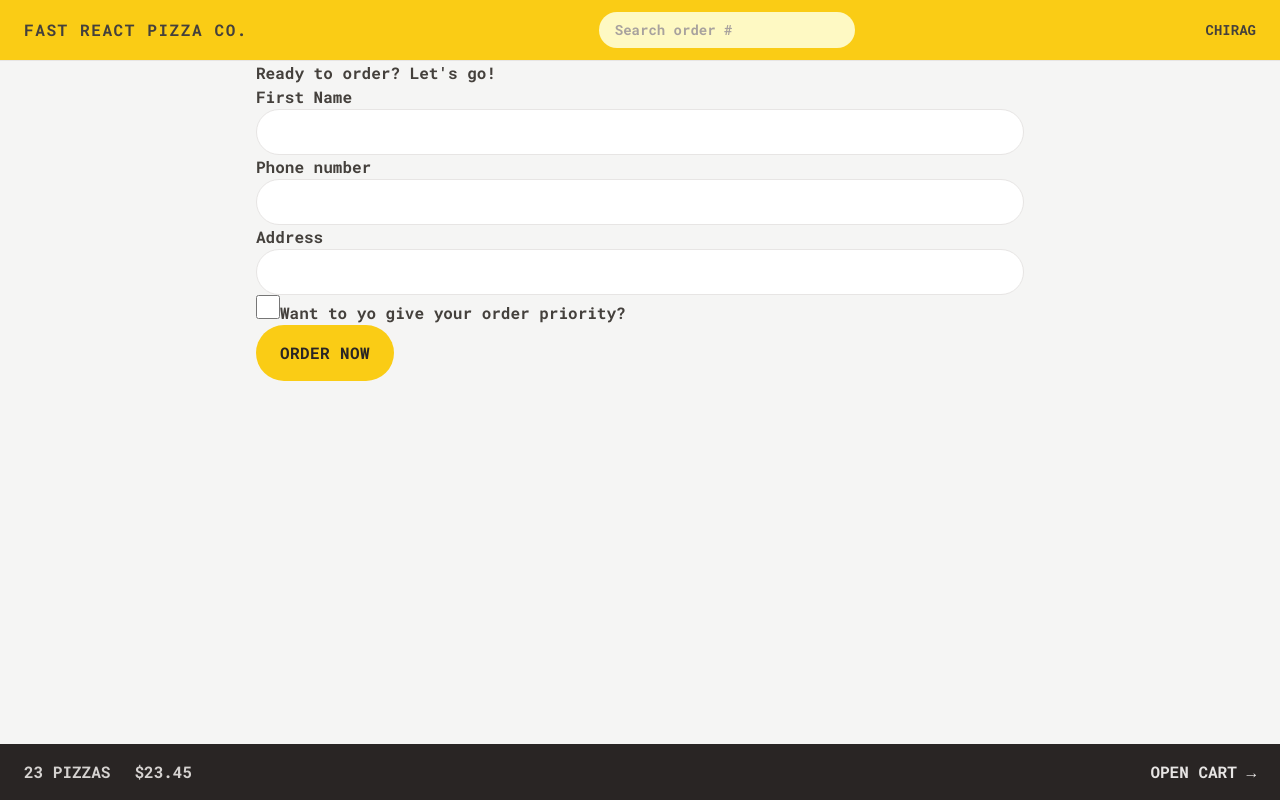
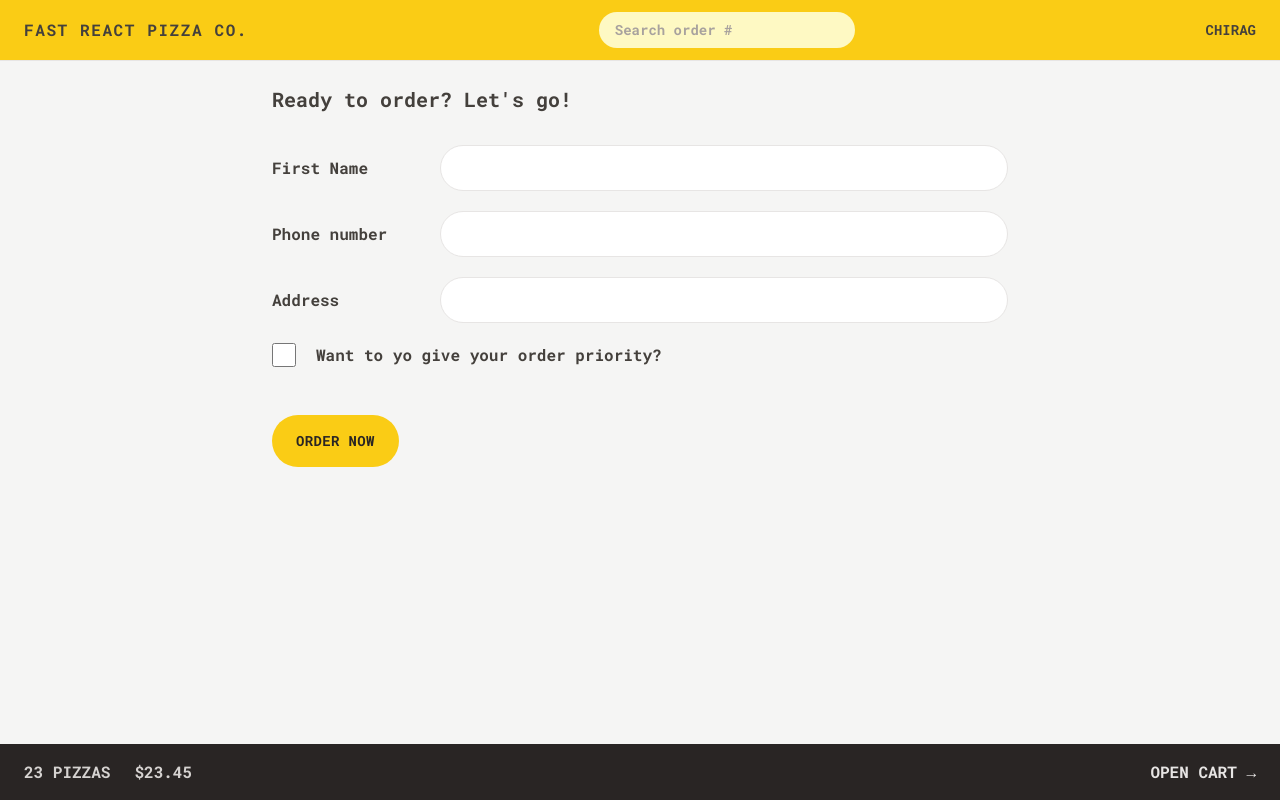
Before and after one commit to Chiragadve/fast-react-pizza, a React (Vite) app: page /order/new in a window 1280 px wide. Built offline with nearby package versions, Linux system fonts and the light colour scheme.

Commit message:
Styling with tailwind

```diff
--- a/src/features/cart/Cart.jsx
+++ b/src/features/cart/Cart.jsx
@@ -35,16 +35,17 @@
     <div className="px-4 py-3">
       <LinkButton to="/menu">&larr; Back to menu</LinkButton>
       <h2 className="mt-7 text-xl font-semibold">Your cart, %NAME%</h2>
-      <ul>
+
+      <ul className="mt-3 divide-y divide-stone-200 border-b">
         {cart.map((item) => (
           <CartItem item={item} key={item.key} />
         ))}
       </ul>
-      <div>
+      <div className="mt-6 space-x-2">
         <Button type="primary" to="/order/new">
           Order pizzas
         </Button>
-        <button>Clear cart</button>
+        <Button type="secondary">Clear cart</Button>
       </div>
     </div>
   );
--- a/src/features/cart/CartItem.jsx
+++ b/src/features/cart/CartItem.jsx
@@ -1,15 +1,17 @@
+import Button from "../../ui/Button";
 import { formatCurrency } from "../../utils/helpers";
 
 function CartItem({ item }) {
   const { pizzaId, name, quantity, totalPrice } = item;
 
   return (
-    <li>
-      <p>
+    <li className="py-3 sm:flex sm:items-center sm:justify-between sm:gap-6">
+      <p className="mb-1 sm:mb-0">
         {quantity}&times; {name}
       </p>
-      <div>
-        <p>{formatCurrency(totalPrice)}</p>
+      <div className="flex items-center justify-between">
+        <p className="text-sm font-bold">{formatCurrency(totalPrice)}</p>
+        <Button type="small">Delete</Button>
       </div>
     </li>
   );
--- a/src/features/order/CreateOrder.jsx
+++ b/src/features/order/CreateOrder.jsx
@@ -49,31 +49,40 @@
   const cart = fakeCart;
 
   return (
-    <div>
-      <h2>Ready to order? Let's go!</h2>
+    <div className="px-4 py-6">
+      <h2 className="mb-8 text-xl font-semibold">Ready to order? Let's go!</h2>
 
       <Form method="POST">
-        <div>
-          <label>First Name</label>
-          <input className="input" type="text" name="customer" required />
+        <div className="mb-5 flex flex-col gap-2 sm:flex-row sm:items-center">
+          <label className="sm:basis-40">First Name</label>
+          <input className="input grow" type="text" name="customer" required />
         </div>
 
-        <div>
-          <label>Phone number</label>
-          <div>
-            <input className="input" type="tel" name="phone" required />
-          </div>
-          {formErrors?.phone && <p>{formErrors.phone}</p>}
-        </div>
-
-        <div>
-          <label>Address</label>
-          <div>
-            <input className="input" type="text" name="address" required />
+        <div className="mb-5 flex flex-col gap-2 sm:flex-row sm:items-center">
+          <label className="sm:basis-40">Phone number</label>
+          <div className="grow">
+            <input className="input w-full" type="tel" name="phone" required />
+            {formErrors?.phone && (
+              <p className="mt-2 rounded-md bg-red-100 p-2 text-xs text-red-700">
+                {formErrors.phone}
+              </p>
+            )}
           </div>
         </div>
 
-        <div>
+        <div className="mb-5 flex flex-col gap-2 sm:flex-row sm:items-center">
+          <label className="sm:basis-40">Address</label>
+          <div className="grow">
+            <input
+              className="input w-full"
+              type="text"
+              name="address"
+              required
+            />
+          </div>
+        </div>
+
+        <div className="mb-12 flex items-center gap-5">
           <input
             className="focus: h-6 w-6 accent-yellow-400 ring-offset-2 focus:outline-none focus:ring focus:ring-yellow-400"
             type="checkbox"
@@ -82,7 +91,9 @@
             // value={withPriority}
             // onChange={(e) => setWithPriority(e.target.checked)}
           />
-          <label htmlFor="priority">Want to yo give your order priority?</label>
+          <label className="font-medium" htmlFor="priority">
+            Want to yo give your order priority?
+          </label>
         </div>
 
         <div>
--- a/src/features/order/Order.jsx
+++ b/src/features/order/Order.jsx
@@ -23,7 +23,7 @@
   const deliveryIn = calcMinutesLeft(estimatedDelivery);
 
   return (
-    <div>
+    <div className="px-4 py-6">
       <div>
         <h2>Status</h2>
 
--- a/src/index.css
+++ b/src/index.css
@@ -4,7 +4,7 @@
 
 @layer components {
   .input {
-    @apply w-full rounded-full border border-stone-200 px-4 py-2 text-sm transition-all duration-300 placeholder:text-stone-400 focus:outline-none focus:ring focus:ring-yellow-400 sm:py-4 md:px-6 md:py-3;
+    @apply rounded-full border border-stone-200 px-4 py-2 text-sm transition-all duration-300 placeholder:text-stone-400 focus:outline-none focus:ring focus:ring-yellow-400 sm:py-4 md:px-6 md:py-3;
   }
   .loader {
     width: 45px;
--- a/src/ui/Button.jsx
+++ b/src/ui/Button.jsx
@@ -2,11 +2,13 @@
 
 function Button({ children, disabled, to, type }) {
   const base =
-    "inline-block rounded-full bg-yellow-400 font-semibold uppercase tracking-wide text-stone-800 outline-none transition-colors duration-300 hover:bg-yellow-300 focus:bg-yellow-400 focus:ring focus:ring-yellow-300 focus:ring-offset-2 disabled:cursor-not-allowed";
+    "inline-block text-sm rounded-full bg-yellow-400 font-semibold uppercase tracking-wide text-stone-800 outline-none transition-colors duration-300 hover:bg-yellow-300 focus:bg-yellow-300 focus:ring focus:ring-yellow-300 focus:ring-offset-2 disabled:cursor-not-allowed";
 
   const styles = {
     primary: base + " px-4 py-3 md:px-6 md:py-4",
     small: base + " px-4 py-2 md:px-5 md:py-2.5 text-xs",
+    secondary:
+      "inline-block text-sm rounded-full border-2 border-stone-300 font-semibold uppercase tracking-wide text-stone-400 outline-none transition-colors duration-300 hover:bg-stone-300 hover:text-stone-800 focus:bg-stone-300  focus:text-stone-800focus:ring focus:ring-stone-200 focus:ring-offset-2 disabled:cursor-not-allowed px-4 py-3 md:px-6 md:py-4 ",
   };
 
   if (to) {
```
Also changed, not shown: index.html (+6 -2 lines).
